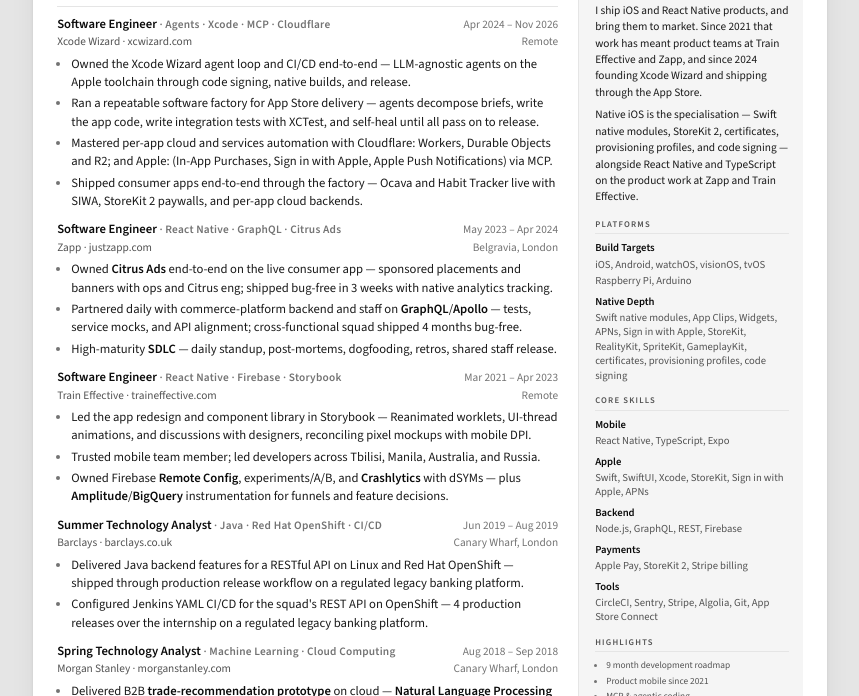
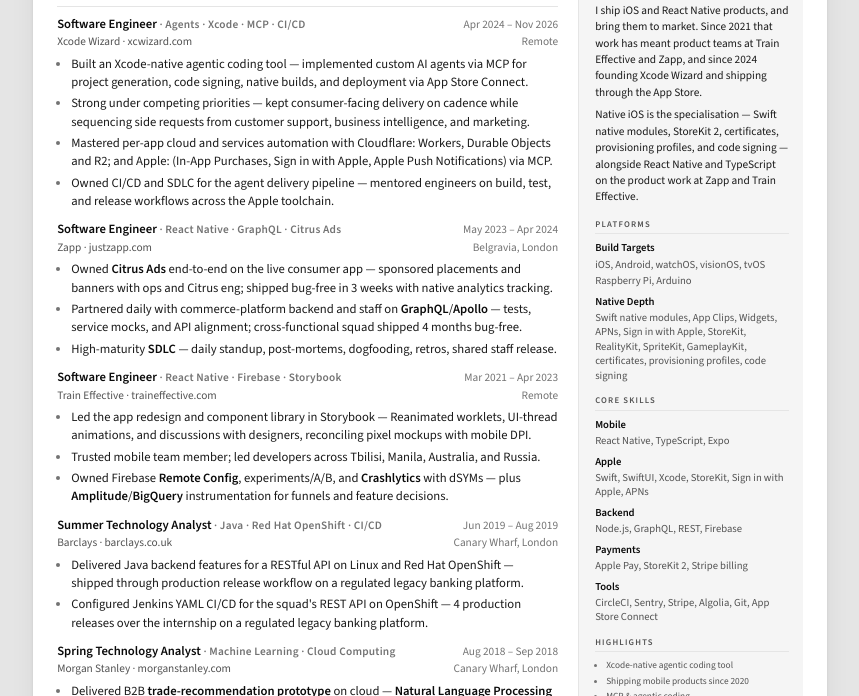
Before and after one commit to TSB1999/CV, a plain HTML site: page index.html in a window 1280 px wide. Shown: the part 256-952 px from the top of the page, without its empty margins (210-1069 px from the left). Drawn offline with nearby package versions, Linux system fonts and the light colour scheme.

Commit message:
Tighten Xcode Wizard bullets and highlights around agentic delivery.

```diff
--- a/index.html
+++ b/index.html
@@ -1152,7 +1152,7 @@
 
             <article class="cv-role">
               <div class="cv-role__head">
-                <h3 class="cv-role__title">Software Engineer <span class="cv-role__focus">· Agents · Xcode · MCP · Cloudflare</span></h3>
+                <h3 class="cv-role__title">Software Engineer <span class="cv-role__focus">· Agents · Xcode · MCP · CI/CD</span></h3>
                 <time class="cv-role__date">Apr 2024 – Nov 2026</time>
               </div>
               <div class="cv-role__org">
@@ -1160,10 +1160,10 @@
                 <span class="cv-role__loc">Remote</span>
               </div>
               <ul class="cv-role__list">
-                <li>Owned the Xcode Wizard agent loop and CI/CD end-to-end — LLM-agnostic agents on the Apple toolchain through code signing, native builds, and release.</li>
-                <li>Ran a repeatable software factory for App Store delivery — agents decompose briefs, write the app code, write integration tests with XCTest, and self-heal until all pass on to release.</li>
+                <li>Built an Xcode-native agentic coding tool — implemented custom AI agents via MCP for project generation, code signing, native builds, and deployment via App Store Connect.</li>
+                <li>Strong under competing priorities — kept consumer-facing delivery on cadence while sequencing side requests from customer support, business intelligence, and marketing.</li>
                 <li>Mastered per-app cloud and services automation with Cloudflare: Workers, Durable Objects and R2; and Apple: (In-App Purchases, Sign in with Apple, Apple Push Notifications) via MCP.</li>
-                <li>Shipped consumer apps end-to-end through the factory — Ocava and Habit Tracker live with SIWA, StoreKit 2 paywalls, and per-app cloud backends.</li>
+                <li>Owned CI/CD and SDLC for the agent delivery pipeline — mentored engineers on build, test, and release workflows across the Apple toolchain.</li>
               </ul>
             </article>
 
@@ -1301,8 +1301,8 @@
           <div class="cv-aside-block">
             <h2 class="cv-section__title">Highlights</h2>
             <ul class="cv-highlights">
-              <li>9 month development roadmap</li>
-              <li>Product mobile since 2021</li>
+              <li>Xcode-native agentic coding tool</li>
+              <li>Shipping mobile products since 2020</li>
               <li>MCP &amp; agentic coding</li>
               <li>App Store shipped products</li>
               <li>End-to-end ownership at Zapp</li>
```
Also changed, not shown: tobi-bey-cv.html (+6 -6 lines), 1 other file.
